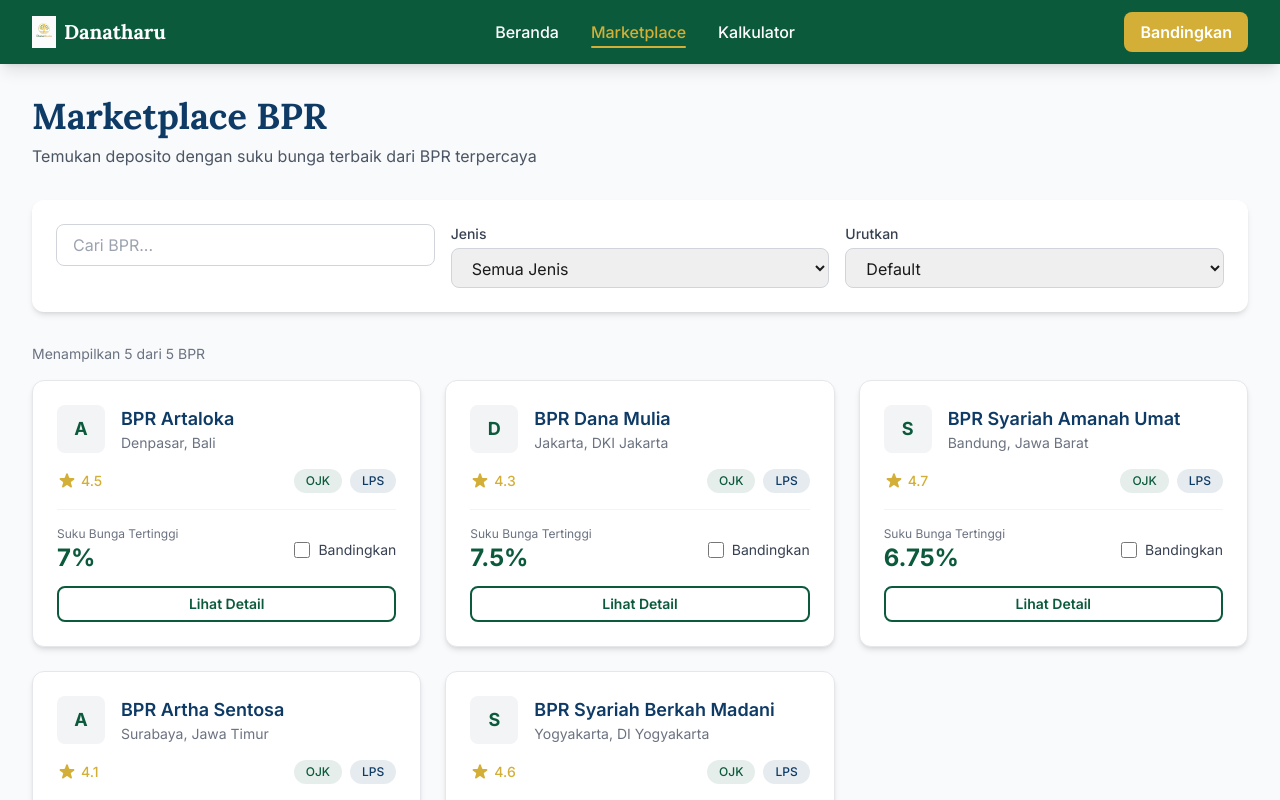
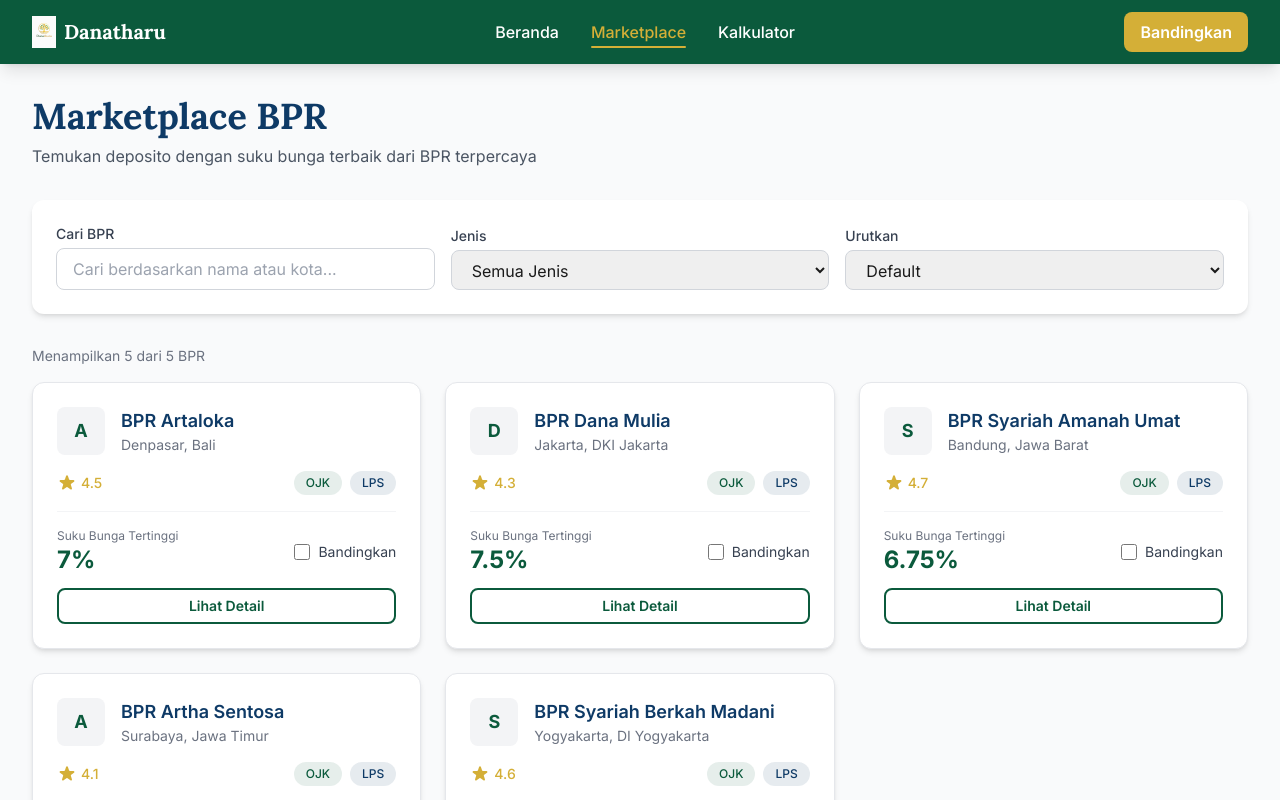
Before and after one commit to herfan/DanaTharu, a React (Vite) app: page /marketplace in a window 1280 px wide. Shown: the top 800 px of the page. Built offline with nearby package versions, Linux system fonts and the light colour scheme.

Commit message:
fix: align search input with filter selects on marketplace page

```diff
--- a/src/pages/CatalogPage.tsx
+++ b/src/pages/CatalogPage.tsx
@@ -114,9 +114,10 @@ export default function CatalogPage() {
 
         {/* Filters */}
         <div className="bg-white rounded-xl shadow-md p-6 mb-8">
-          <div className="grid grid-cols-1 md:grid-cols-3 gap-4">
+          <div className="grid grid-cols-1 md:grid-cols-3 gap-4 items-end">
             <Input
-              placeholder="Cari BPR..."
+              label="Cari BPR"
+              placeholder="Cari berdasarkan nama atau kota..."
               value={search}
               onChange={handleSearchChange}
               aria-label="Cari BPR"
```
Also changed, not shown: 1 other file (tests, documents, lock files or other folders).
